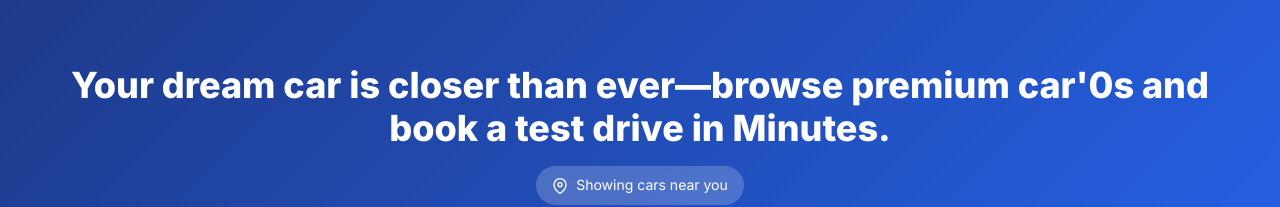
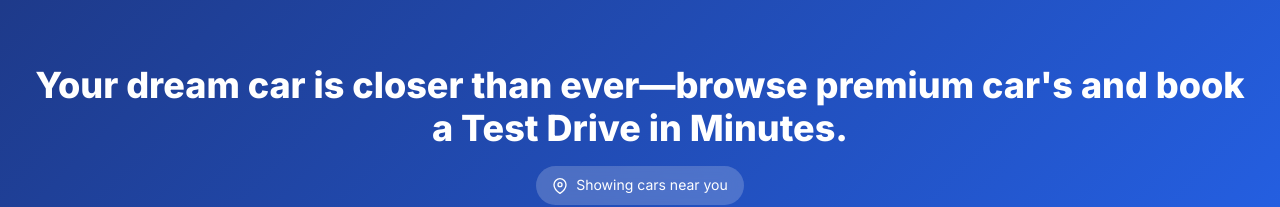
Before and after one commit to BharathChan007/TD-Quick-Commerce, a React (Vite) app: page / in a window 1280 px wide. Shown: the top 207 px of the page. Built offline with nearby package versions, Linux system fonts and the light colour scheme.

Commit message:
changed tag line3

```diff
--- a/src/pages/HomePage.jsx
+++ b/src/pages/HomePage.jsx
@@ -36,7 +36,7 @@ const HomePage = () => {
             <div className="hero-section">
                 <div className="container">
                     <div className="hero-content">
-                        <h1 className="hero-title">Your dream car is closer than ever—browse premium car'0s and book a test drive in Minutes.</h1>
+                        <h1 className="hero-title">Your dream car is closer than ever—browse premium car's and book a Test Drive in Minutes.</h1>
                         <div className="location-indicator">
                             <svg viewBox="0 0 24 24" fill="none" stroke="currentColor">
                                 <path d="M21 10c0 7-9 13-9 13s-9-6-9-13a9 9 0 0 1 18 0z" strokeWidth="2" />
```
